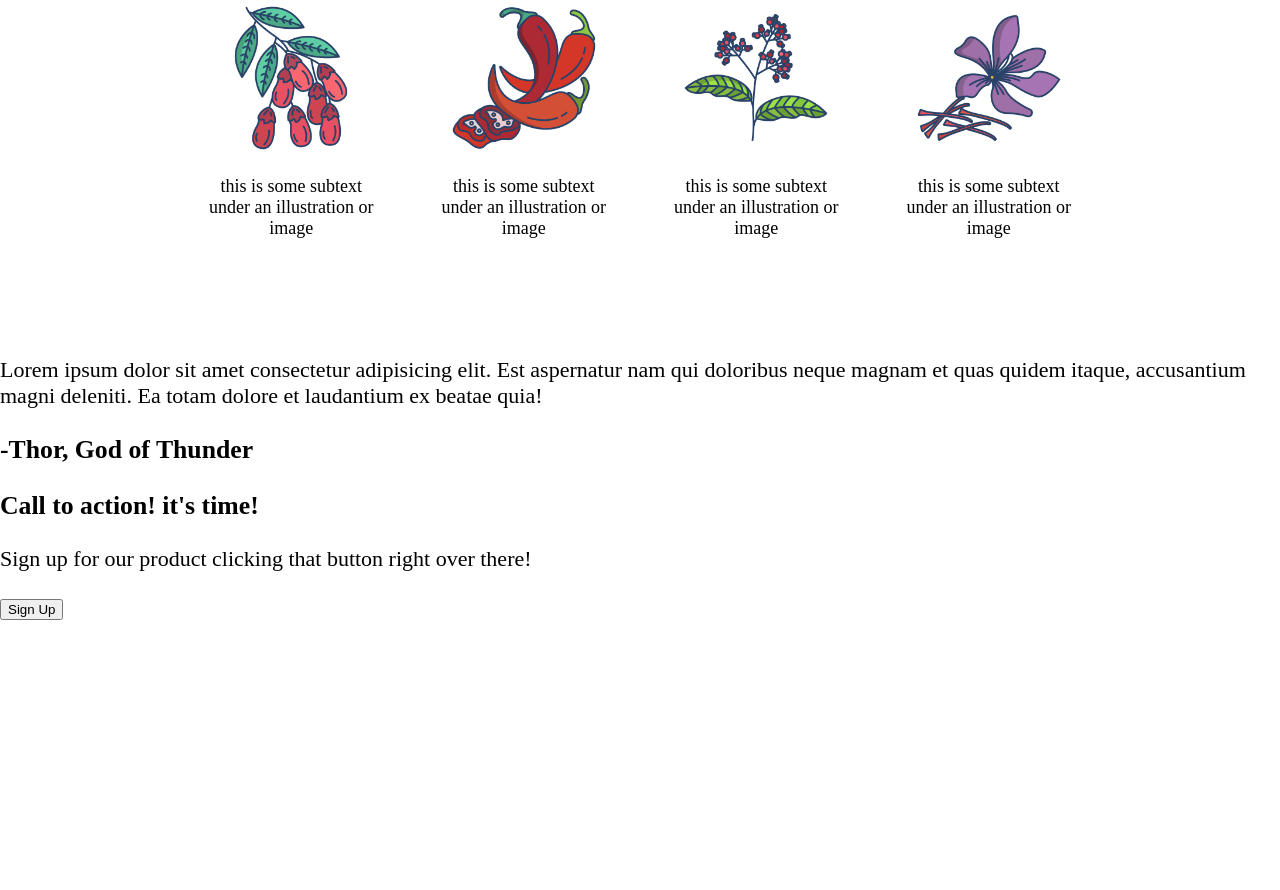
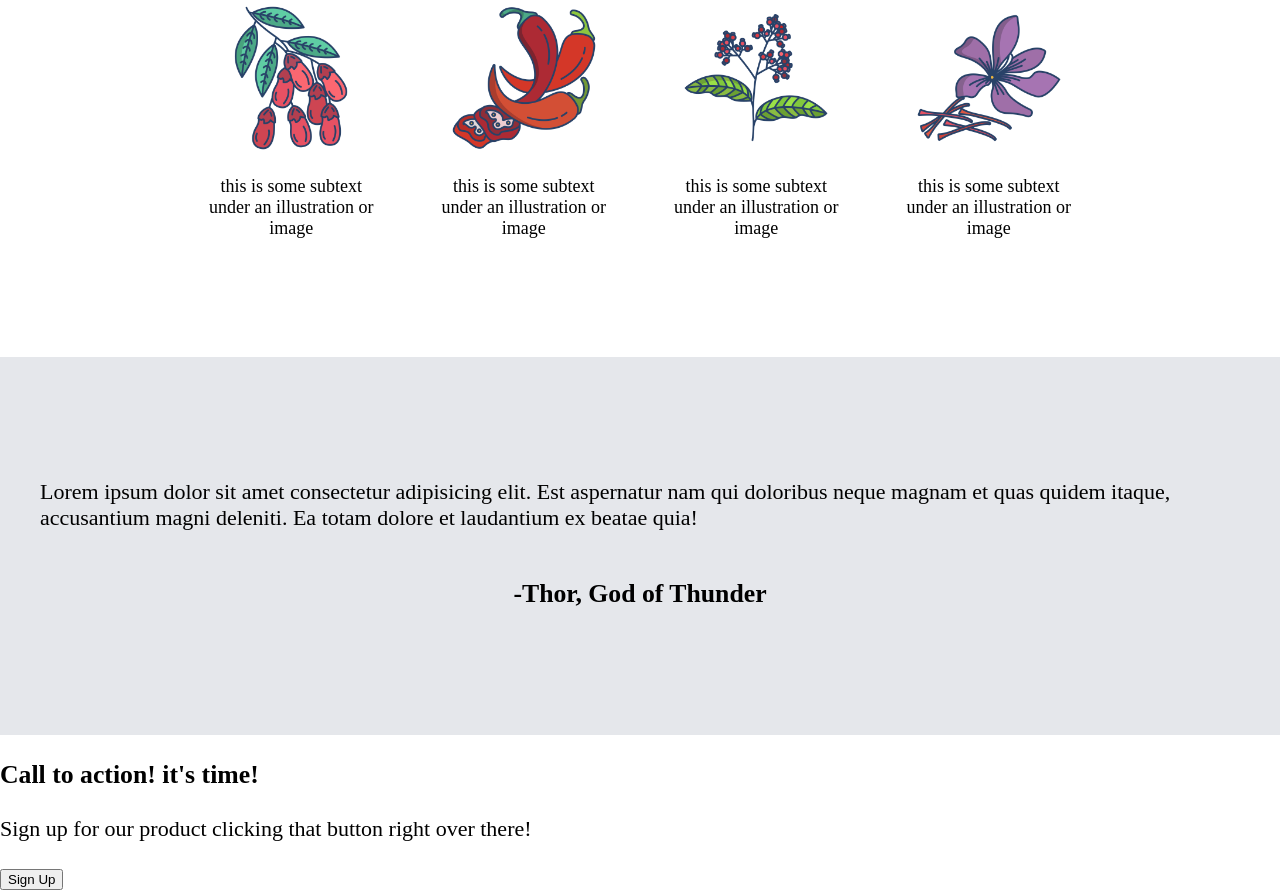
Before and after one commit to mehrdadchatrazar/landing-page, a plain HTML site: page index.html in a window 1280 px wide. Shown: the part 747-1637 px from the top of the page. Before the commit the page ends 1367 px from the top, so only its background shows below. Drawn offline with Linux system fonts and the light colour scheme.

Commit message:
add style to quote section

```diff
--- a/index.html
+++ b/index.html
@@ -57,7 +57,7 @@
         </div>
       </div>
     </div>
-    <div>
+    <div class="quote">
       <p>
         Lorem ipsum dolor sit amet consectetur adipisicing elit. Est aspernatur
         nam qui doloribus neque magnam et quas quidem itaque, accusantium magni
--- a/style.css
+++ b/style.css
@@ -85,3 +85,19 @@ li {
     width: 150px;
     height: auto;
 }
+
+.quote {
+    display: flex;
+    flex-direction: column;
+    align-items: center;
+    background-color: #E5E7EB;
+    padding: 100px 0;
+}
+
+.quote > p {
+    width: 1200px;
+}
+
+.quote > h3 {
+    text-align: end;
+}
```
